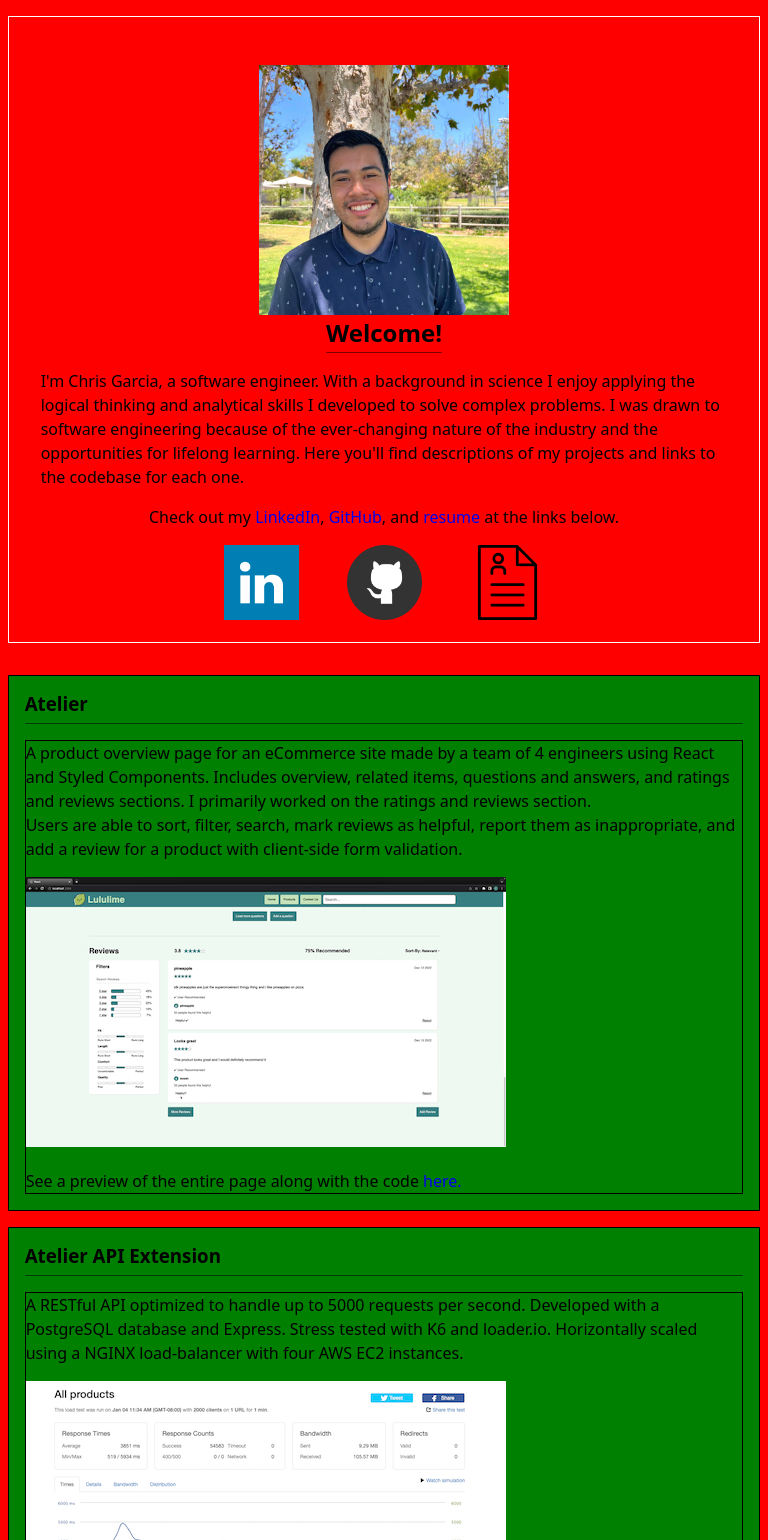
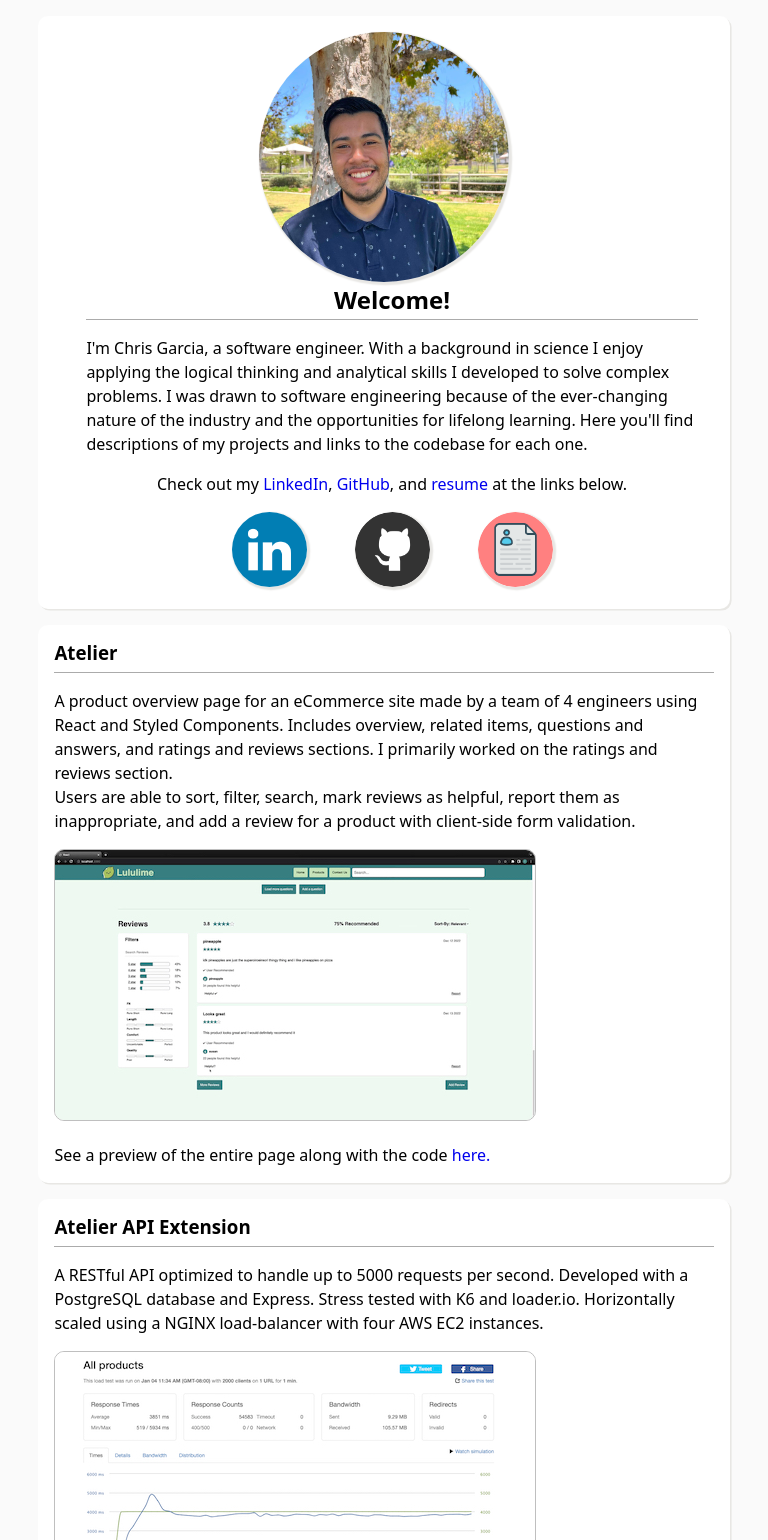
Before and after one commit to cegarcia96/portfolio, a React (Create React App) app: page / in a window 768 px wide. Shown: the top 1540 px of the page. Built offline with nearby package versions, Linux system fonts and the light colour scheme.

Commit message:
finished layout

```diff
--- a/src/index.css
+++ b/src/index.css
@@ -8,7 +8,7 @@ body {
   font-family: Inter var,ui-sans-serif,system-ui,-apple-system,BlinkMacSystemFont,Segoe UI,Roboto,Helvetica Neue,Arial,Noto Sans,sans-serif,Apple Color Emoji,Segoe UI Emoji,Segoe UI Symbol,Noto Color Emoji;
   font-size: 1rem;
   line-height: 1.5rem;
-  background-color: red;
+  background-color: #fafafa;
 }
 
 .main-container {
@@ -20,43 +20,33 @@ body {
   margin-right: 15%;
   margin-top: 1rem;
   margin-bottom: 1rem;
-  background-color: red;
+  background-color: #fafafa;
 }
 
 /* About */
-
-@keyframes scroll {
-  0% {
-    opacity: 0;
-    transform: translate3d(0px, 100%, 0px);
-  }
-  100% {
-    opacity: 1;
-    transform: none;
-  }
-}
 
 .about-container {
   display: flex;
   margin-bottom: 2rem;
   margin-left: 1rem;
   margin-right: 1rem;
-  border: solid 1px black;
   padding: 1rem;
-}
-
-.profile-container {
-  margin-top: 2rem;
+  background-color: #fff;
+  border-radius: 10px;
+  box-shadow: 0.1rem 0.1rem #e8e7e4;
 }
 
 .profile-picture {
   height: 250px;
   width: 250px;
+  border-radius: 50%;
+  box-shadow: 0.1rem 0.1rem 0.1rem 0.1rem #e8e7e4;
 }
 
 .about-header {
   height: 2rem;
-  border-bottom: solid 1px rgba(0, 0, 0, 0.5);
+  border-bottom: solid 1px rgba(0, 0, 0, 0.33);
+  width: 100%;
 }
 
 .about-description {
@@ -66,6 +56,7 @@ body {
   padding-left: 1rem;
   padding-right: 1rem;
   gap: 1rem;
+  margin-left: 1rem;
 }
 
 .icon-container {
@@ -87,23 +78,48 @@ a:hover {
   height: 75px;
   width: 75px;
   cursor: pointer;
+  border-radius: 50%;
+  box-shadow: 0.1rem 0.1rem 0.1rem 0.1rem #e8e7e4;
 }
 
-@media (max-width: 768px) {
+@media screen and (max-width: 960px) {
+  .about-container {
+    flex-direction: column;
+    justify-content: center;
+    align-items: center;
+    width: 100%;
+    margin-bottom: 1rem;
+  }
+  .about-description {
+    justify-content: center;
+    align-items: center;
+  }
+  .about-header {
+    text-align: center;
+  }
+}
+
+@media screen and (max-width: 768px) {
   .main-container {
-    margin-left: 1%;
-    margin-right: 1%;
+    margin-left: 5%;
+    margin-right: 5%;
   }
   .about-container {
     flex-direction: column;
     justify-content: center;
     align-items: center;
-    border: solid 1px white;
     width: 100%;
   }
   .about-description {
     justify-content: center;
     align-items: center;
+  }
+}
+
+@media screen and (min-width: 576px) {
+  .main-container {
+    margin-left: 5%;
+    margin-right: 5%;
   }
 }
 
@@ -127,13 +143,14 @@ a:hover {
   margin-right: 1rem;
   margin-bottom: 1rem;
   padding: 1rem;
-  border: solid 1px black;
-  background-color: green;
+  background-color:#fff;
+  border-radius: 10px;
+  box-shadow: 0.1rem 0.1rem #e8e7e4;
 
 }
 
 .project-header {
-  border-bottom: solid 1px rgba(0, 0, 0, 0.5);
+  border-bottom: solid 1px rgba(0, 0, 0, 0.33);
   height: 2rem;
   margin-bottom: 1rem;
 }
@@ -141,7 +158,6 @@ a:hover {
 .project-card-content {
   display: flex;
   flex-direction: column;
-  border: solid 1px black;
   height: 100%;
   align-items: stretch;
   justify-content: space-between;
@@ -158,6 +174,8 @@ a:hover {
 .project-thumbnail {
   max-width: 100%;
   height: auto;
+  border-radius: 10px;
+  border: solid 1px rgba(0, 0, 0, 0.25);
 }
 
 .mobile-image-container {
@@ -166,9 +184,7 @@ a:hover {
   flex-wrap: wrap;
 }
 
-@media (max-width: 768px) {
-  .projects-container {
-  }
+@media screen and (max-width: 960px) {
   .projects-row {
     display: block;
   }
@@ -178,3 +194,14 @@ a:hover {
     margin-bottom: 1rem;
   }
 }
+
+@media (max-width: 768px) {
+  .projects-row {
+    display: block;
+  }
+  .project-card {
+    width: 100%;
+    margin: 0;
+    margin-bottom: 1rem;
+  }
+}
```
Also changed, not shown: src/assets/icons/resume-icon.png.
